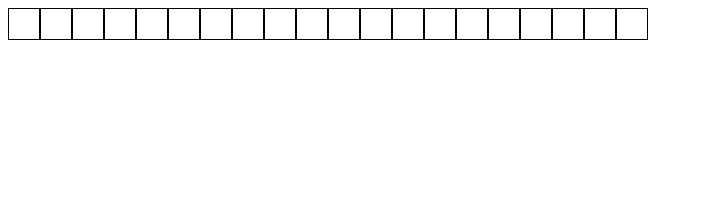
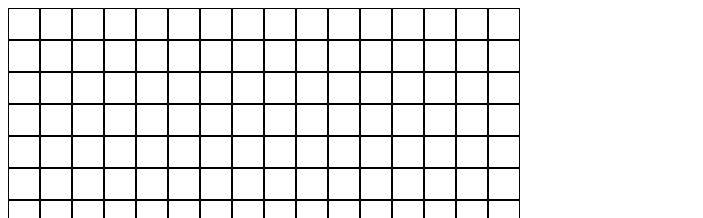
Before and after one commit to heyslevin/javagrid, a plain HTML site: page index.html in a window 1280 px wide. Shown: the top 218 px of the page, without its empty margins (0-703 px from the left). Drawn offline with Linux system fonts and the light colour scheme.

Commit message:
Grid setup

```diff
--- a/script.js
+++ b/script.js
@@ -1,7 +1,7 @@
 let texttest = "one ";
 let string = "two ";
 let newstring = 1;
-squares = 20;
+squares = 256;
 
 const container = document.querySelector(".gridContainer");
 const squareSelect = document.querySelector(".square");
--- a/style.css
+++ b/style.css
@@ -3,11 +3,14 @@
 	width: 30px;
 	color: red;
 	border: 1px solid black;
+	margin: 0;
+	padding: 0;
 }
 
 .gridContainer {
 	display: flex;
 	flex-wrap: wrap;
+	width: 512px;
 }
 
 .flexItem {
```
